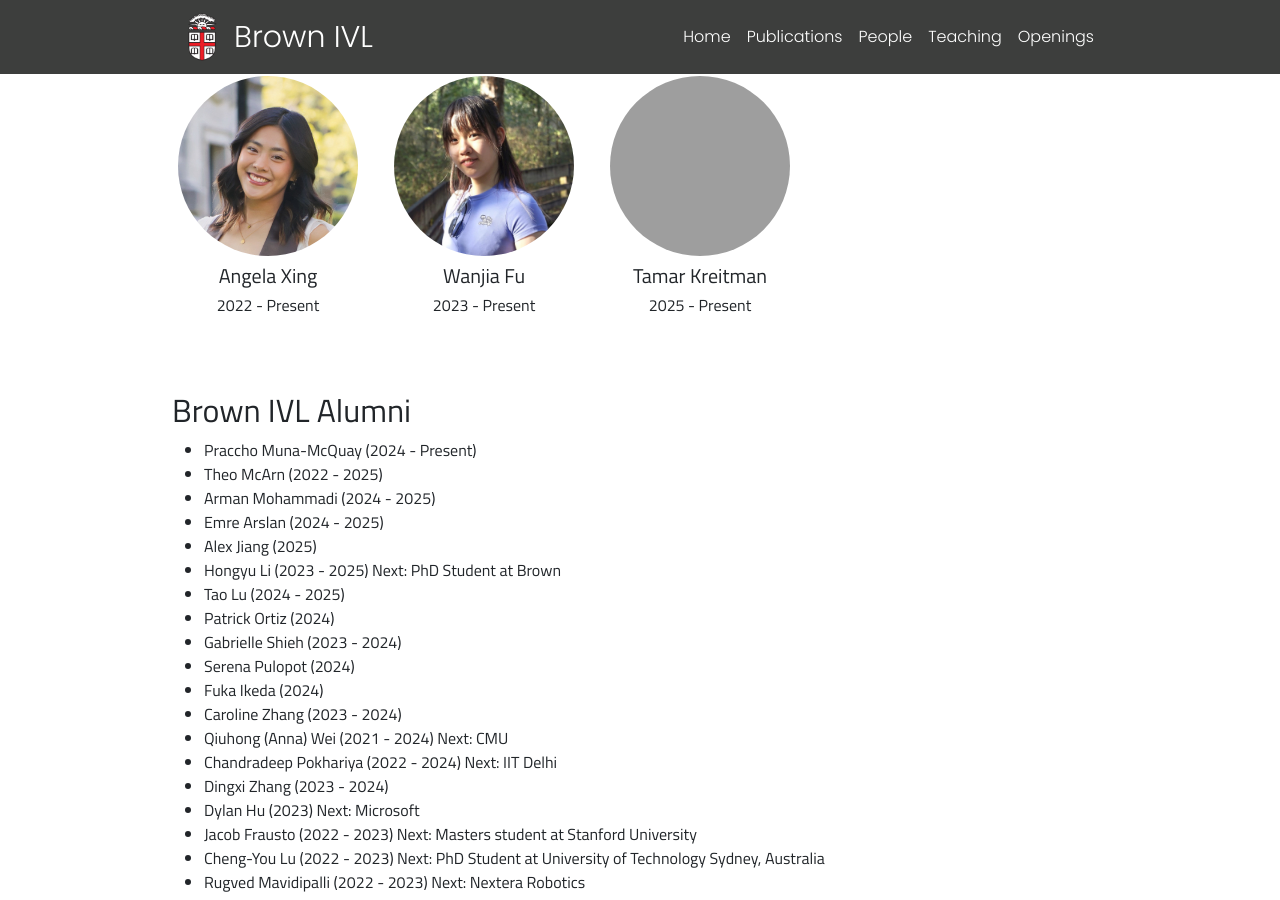
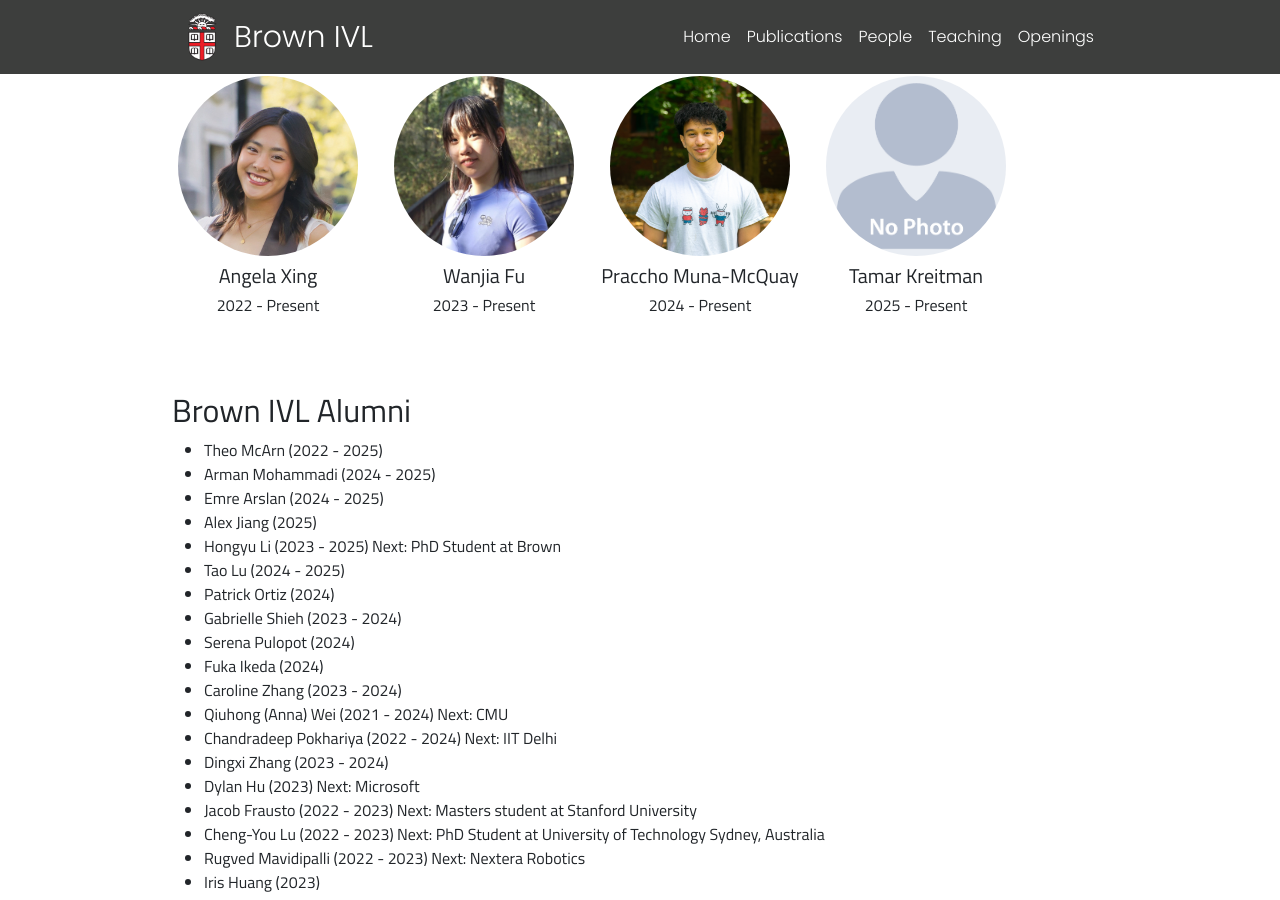
Before and after one commit to brown-ivl/brown-ivl.github.io, a Jekyll site: the page built from people.md, in a window 1280 px wide and 900 px high, scrolled down 1549 px. Built offline with Jekyll 4.4.1, drawn with Linux system fonts in a browser that asks for light colours; grey boxes are pictures that could not be loaded.

Commit message:
Update people.json

```diff
--- a/_data/people.json
+++ b/_data/people.json
@@ -96,7 +96,7 @@
         "link": "https://wanjia-fu.com/"
     },
     {
-        "category": "Brown IVL Alumni",
+        "category": "Undergraduate/Master's Students",
         "name": "Praccho Muna-McQuay",
         "years": "2024 - Present",
         "imgPath": "images/people/praccho.png",
@@ -108,7 +108,7 @@
         "category": "Undergraduate/Master's Students",
         "name": "Tamar Kreitman",
         "years": "2025 - Present",
-        "imgPath": "images/people/no_photo.jpg",
+        "imgPath": "images/people/no_photo.png",
         "alt": "Tamar's Profile Picture",
         "link": ""
     },
@@ -178,7 +178,7 @@
         "category": "Brown IVL Alumni",
         "name": "Gabrielle Shieh",
         "years": "2023 - 2024",
-        "imgPath": "images/people/no_photo.png.png",
+        "imgPath": "images/people/no_photo.png",
         "alt": "Gabrielle Shieh's Profile Picture"       ,
         "link": "#"
     },
@@ -186,7 +186,7 @@
         "category": "Brown IVL Alumni",
         "name": "Serena Pulopot",
         "years": "2024",
-        "imgPath": "images/people/no_photo.png.png",
+        "imgPath": "images/people/no_photo.png",
         "alt": "Serena Pulopot's Profile Picture"       ,
         "link": "#"
     },
@@ -194,7 +194,7 @@
         "category": "Brown IVL Alumni",
         "name": "Fuka Ikeda",
         "years": "2024",
-        "imgPath": "images/people/no_photo.png.png",
+        "imgPath": "images/people/no_photo.png",
         "alt": "Fuka Ikeda's Profile Picture"       ,
         "link": "#"
     },
```
